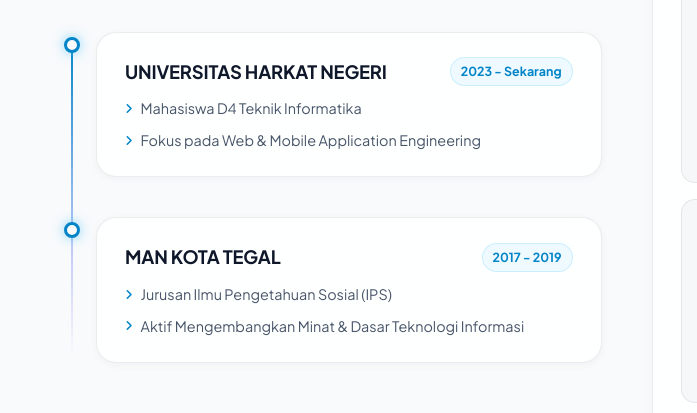
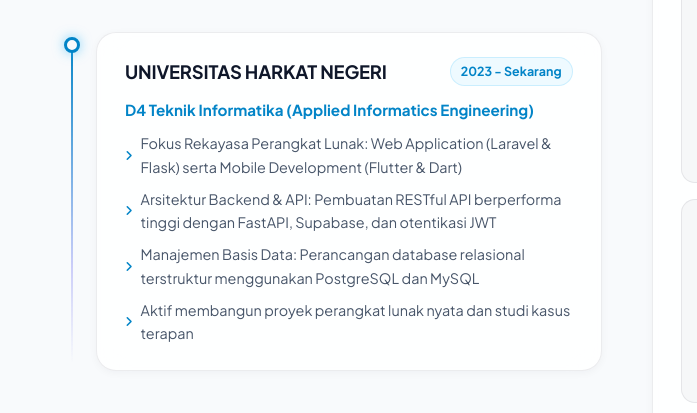
Before and after one commit to marzuki23/portofolio_idris, a plain HTML site: page index.html in a window 1280 px wide. Shown: the part 4001-4414 px from the top of the page, 0-697 px from the left. Drawn offline with nearby package versions, Linux system fonts and the light colour scheme; no server answers; animation ran at ten frames a second.

Commit message:
feat: hapus riwayat sekolah (MAN Kota Tegal) dan fokuskan pendidikan pada D4 Teknik Informatika Universitas Harkat Negeri

```diff
--- a/index.html
+++ b/index.html
@@ -564,7 +564,7 @@
             </div>
 
             <div class="timeline-track" data-aos="fade-up" data-aos-delay="100">
-              <!-- Item 1: Kuliah -->
+              <!-- Higher Education: Universitas Harkat Negeri -->
               <div class="timeline-node">
                 <div class="node-dot"></div>
                 <div class="timeline-card">
@@ -572,25 +572,14 @@
                     <h4 class="node-org">UNIVERSITAS HARKAT NEGERI</h4>
                     <span class="node-year">2023 - Sekarang</span>
                   </div>
-                  <ul class="node-list">
-                    <li><i class="fa-solid fa-angle-right"></i> Mahasiswa D4 Teknik Informatika</li>
-                    <li><i class="fa-solid fa-angle-right"></i> Fokus pada Web & Mobile Application Engineering</li>
-                  </ul>
-                </div>
-              </div>
-
-              <!-- Item 2: SMA/SMK -->
-              <div class="timeline-node">
-                <div class="node-dot"></div>
-                <div class="timeline-card">
-                  <div class="node-header">
-                    <h4 class="node-org">MAN KOTA TEGAL</h4>
-                    <span class="node-year">2017 - 2019</span>
+                  <div style="font-size: 0.95rem; font-weight: 700; color: var(--accent-cyan); margin-bottom: 10px;">
+                    D4 Teknik Informatika (Applied Informatics Engineering)
                   </div>
                   <ul class="node-list">
-                    <li><i class="fa-solid fa-angle-right"></i> Jurusan Ilmu Pengetahuan Sosial (IPS)</li>
-                    <li><i class="fa-solid fa-angle-right"></i> Aktif Mengembangkan Minat & Dasar Teknologi Informasi
-                    </li>
+                    <li><i class="fa-solid fa-angle-right"></i> Fokus Rekayasa Perangkat Lunak: Web Application (Laravel & Flask) serta Mobile Development (Flutter & Dart)</li>
+                    <li><i class="fa-solid fa-angle-right"></i> Arsitektur Backend & API: Pembuatan RESTful API berperforma tinggi dengan FastAPI, Supabase, dan otentikasi JWT</li>
+                    <li><i class="fa-solid fa-angle-right"></i> Manajemen Basis Data: Perancangan database relasional terstruktur menggunakan PostgreSQL dan MySQL</li>
+                    <li><i class="fa-solid fa-angle-right"></i> Aktif membangun proyek perangkat lunak nyata dan studi kasus terapan</li>
                   </ul>
                 </div>
               </div>
```
